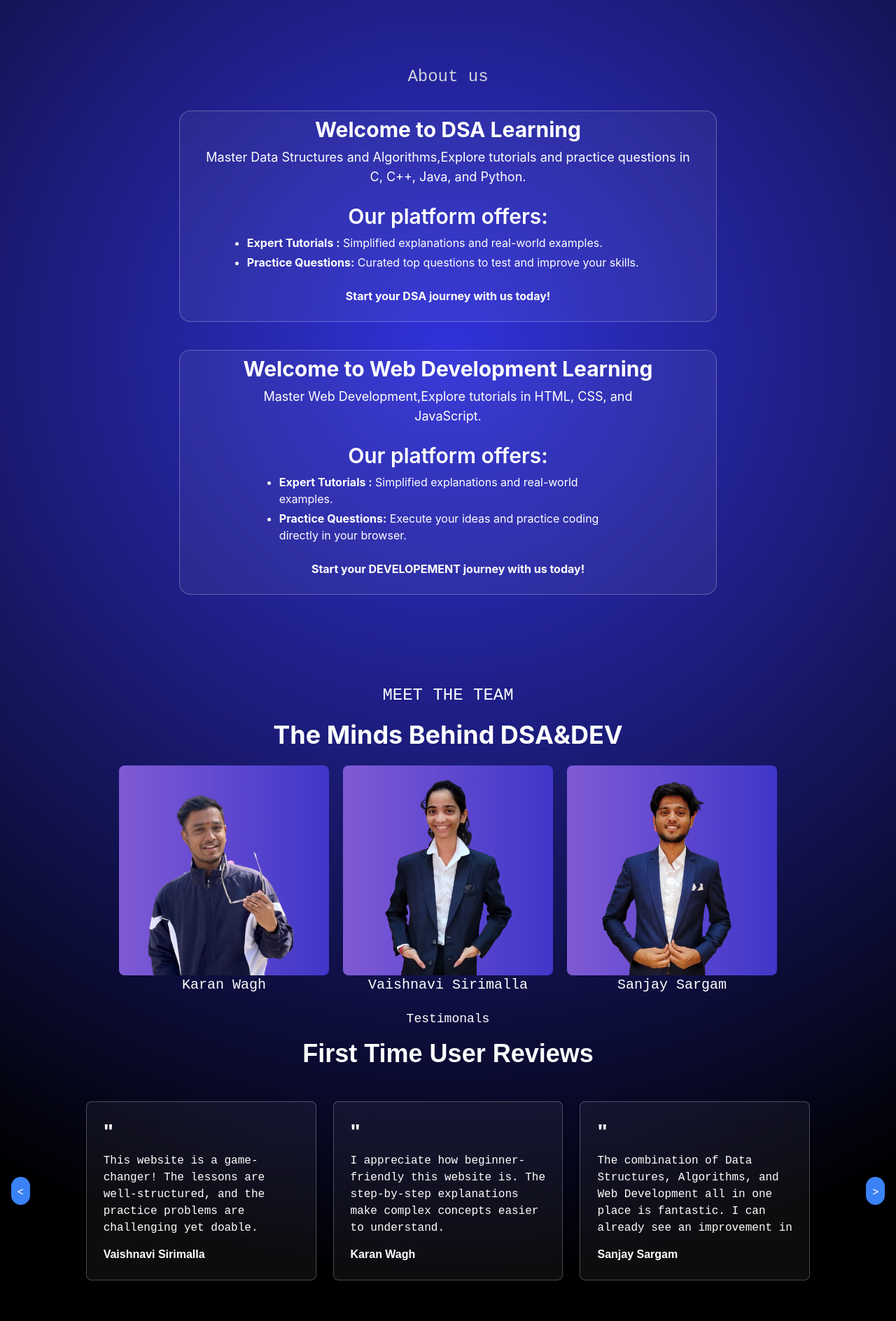
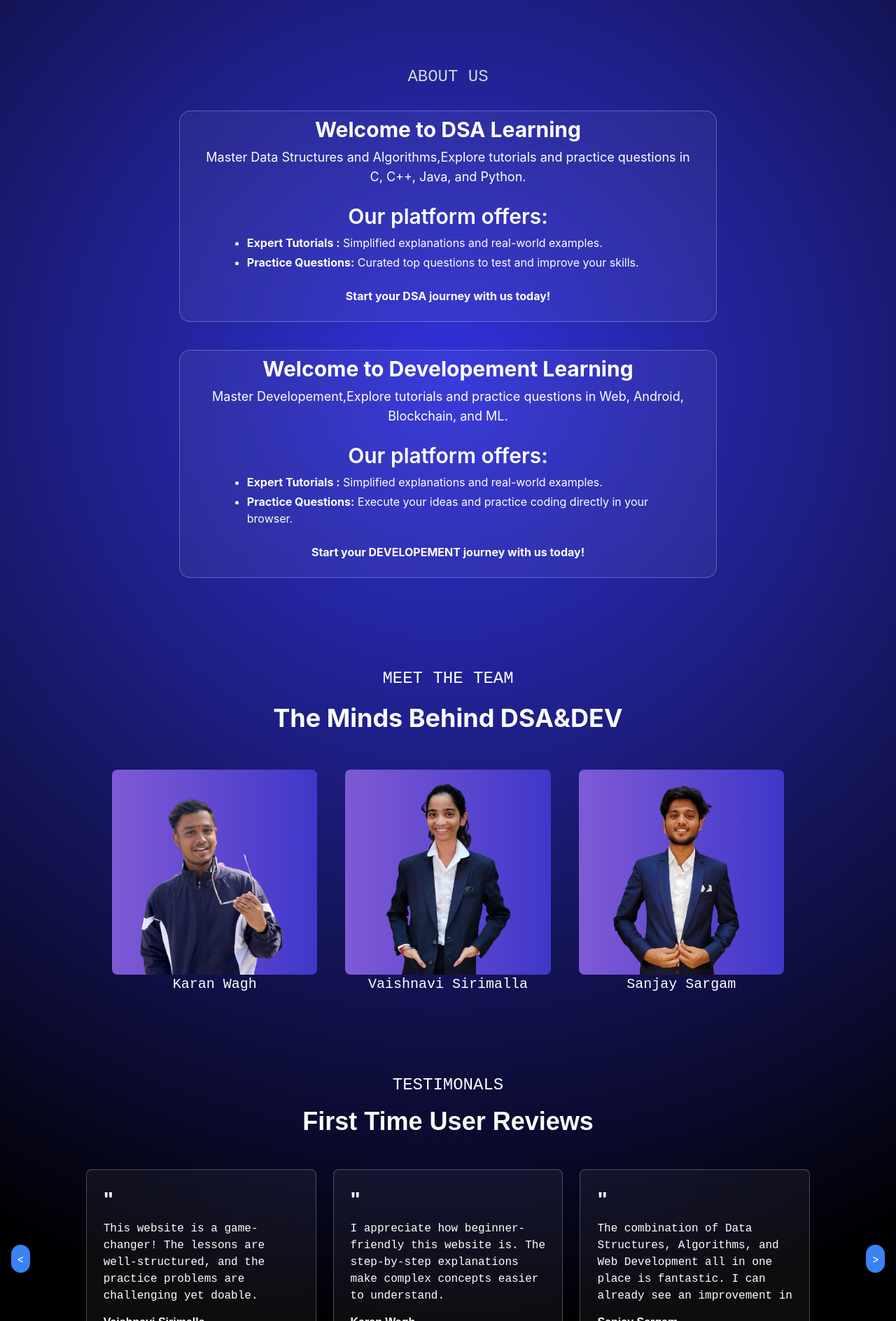
Before and after one commit to VAISHNA1102/DSAandDEV, a React (Create React App) app: page / in a window 1280 px wide. Shown: the part 1152-3040 px from the top of the page at 70% size. Built offline with nearby package versions, Linux system fonts and the light colour scheme.

Commit message:
home page done

```diff
--- a/src/components/Footer.js
+++ b/src/components/Footer.js
@@ -5,7 +5,7 @@ import '../index.css';
 
 const Footer = () => {
     return (
-        <footer className="text-white py-6 border-b border-t-2">
+        <footer className="text-white py-6 border-t">
             <div className="container mx-auto px-4">
                 <div className="flex flex-col md:flex-row justify-between items-center md:items-center mb-4 md:w-11/12 md:mx-auto">
                     <div className="mb-4 md:mb-0">
--- a/src/components/Info.js
+++ b/src/components/Info.js
@@ -5,14 +5,11 @@ import imgDsa from '../assets/DSAimg.jpeg'
 const Info = () => {
   return (
     <div className='flex flex-col justify-center items-center mt-24'>
-        <div className='text-2xl inconsolataFontFamily text-gray-300 md:4xl'>About us</div>
+        <div className='text-2xl inconsolataFontFamily text-gray-300 md:4xl uppercase'>About us</div>
         <div className='text-white flex flex-col gap-y-10 mt-6 md:m-8'>
 
-            <div className='glass flex flex-col md:flex-row w-10/12 mx-auto justify-center items-center rounded-2xl md:w-10/12 md:rounded-2xl'>
-                <div>
-                    <img src={imgDsa} alt="Img not found" className='rounded-t-2xl md:hidden'/>
-                </div>
-                <div className='rounded-b-2xl md:rounded-2xl dark:hover:bg-gradient-to-r from-purple-300 to-blue-700 hover:text-black cursor-pointer'>
+            <div className='glass flex flex-col md:flex-row w-10/12 mx-auto justify-center items-center rounded-2xl md:w-10/12 md:rounded-2xl '>
+                <div className='rounded-b-2xl md:rounded-2xl dark:hover:bg-gradient-to-r from-[#805ad5] to-[#3f37c9] cursor-pointer '>
                     <div className='text-2xl font-bold text-center my-2 md:text-3xl'>Welcome to DSA Learning</div>
                     <div className='text-center text-sm my-1 w-11/12 mx-auto md:text-lg'>Master Data Structures and Algorithms,Explore tutorials and practice questions in C, C++, Java, and Python. </div>
                     <div className='text-2xl font-semibold mt-6 mb-2 text-center md:text-3xl'>Our platform offers:</div>
@@ -25,10 +22,9 @@ const Info = () => {
             </div>
 
             <div className='glass flex flex-col md:flex-row w-10/12 mx-auto justify-center items-center rounded-2xl md:w-10/12 md:rounded-2xl'>
-                <img src={imgDev} alt="Img not found" className='rounded-t-2xl md:hidden'/>
-                <div className='rounded-b-2xl md:rounded-2xl dark:hover:bg-gradient-to-r from-purple-300 to-blue-700 hover:text-black cursor-pointer'>
-                    <div className='text-2xl font-bold text-center my-2 md:text-3xl'>Welcome to Web Development Learning</div>
-                    <div className='text-center text-sm my-1 w-11/12 mx-auto md:text-lg'>Master Web Development,Explore tutorials in HTML, CSS, and JavaScript. </div>
+                <div className='rounded-b-2xl md:rounded-2xl dark:hover:bg-gradient-to-r from-[#805ad5] to-[#3f37c9] cursor-pointer'>
+                    <div className='text-2xl font-bold text-center my-2 md:text-3xl'>Welcome to Developement Learning</div>
+                    <div className='text-center text-sm my-1 w-11/12 mx-auto md:text-lg'>Master Developement,Explore tutorials and practice questions in Web, Android, Blockchain, and ML. </div>
                     <div className='text-2xl font-semibold mt-6 mb-2 text-center md:text-3xl'>Our platform offers:</div>
                     <ul className='w-9/12 mx-auto flex flex-col gap-y-1 list-disc justify-center'>
                         <li className=''><span className='font-bold'>Expert Tutorials :</span> Simplified explanations and real-world examples.</li>
--- a/src/components/Team.css
+++ b/src/components/Team.css
@@ -1,9 +1,9 @@
 .team-images-container {
     display: flex;
     justify-content: center;
-    gap: 20px;
+    gap: 40px;
     width: 75%;
-    margin: 20px auto;
+    margin: 50px auto;
   }
 
   .team-image {
--- a/src/components/Testimonals.js
+++ b/src/components/Testimonals.js
@@ -3,8 +3,8 @@ import Reviews from './Reviews'
 
 const Testimonals = () => {
   return (
-    <div className=''>
-      <h4 className='text-center inconsolataFontFamily font-light text-white md:text-lg'>Testimonals</h4>
+    <div className='mt-16'>
+      <h4 className='text-center inconsolataFontFamily font-light text-white md:text-2xl uppercase'>Testimonals</h4>
       <h1 className='manropeFontFamily font-bold text-2xl md:text-4xl text-center mt-4 text-white'>First Time User Reviews</h1>
       <Reviews/>
     </div>
```
